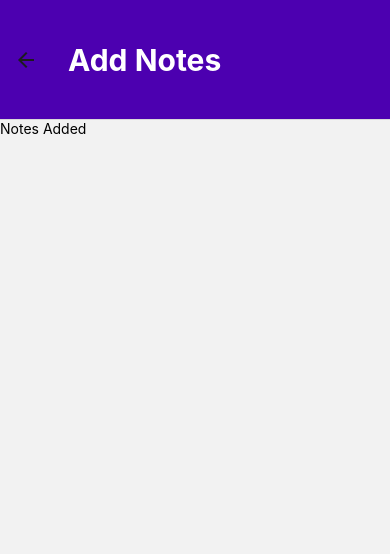
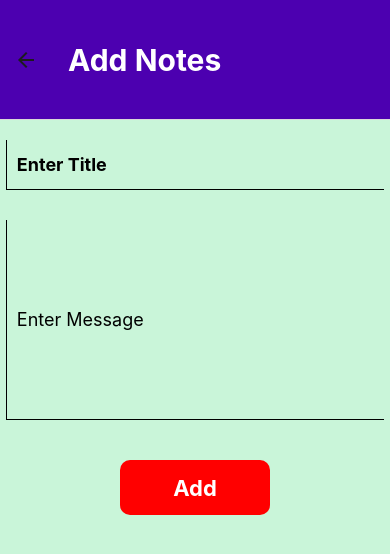
Before and after one commit to Meenalsolanki220397/React-Native-Notes-App, a React Native app: screen /Home in a window 390 px wide. Both pictures are taken after a click on the button "ADD NOTES". Shown: the top 554 px of the page. Built offline with nearby package versions, Linux system fonts and the light colour scheme; no server answers; the database is empty.

Commit message:
Add notes componenet created

```diff
--- a/src/Dashboard.js
+++ b/src/Dashboard.js
@@ -47,8 +47,6 @@ const Dashboard = () => {
 
 <Button title='Add Notes' onPress={handlePress}/>
             </View>
-
-
     )
 }
 
--- a/src/NoteAdd.js
+++ b/src/NoteAdd.js
@@ -1,12 +1,120 @@
-import { View , Text} from "react-native";
-import React from "react";
+import { View, Text, Keyboard, StyleSheet, TextInput, TouchableOpacity } from "react-native";
+import React, { useState, useEffect } from "react";
+import { firebase } from '../config';
 
 const NoteAdd = () => {
-    return(
-        <View>
-           <Text>Notes Added</Text>
+    const [title, setTitle] = useState('');
+    const [message, setMessage] = useState('');
+
+    const handleTitleChange = (text) => {
+        setTitle(text);
+    }
+
+    const handleMessageChange = (text) => {
+        setMessage(text);
+    }
+
+    const handleAddNotes = async () => {
+
+        // approach 1
+        // firebase.firestore()
+        //     .collection('notes')
+        //     .add({
+        //        Title: title,
+        //        Message: message
+        //     }).then(() => {
+        //         setMessage('');
+        //         setTitle('');
+        //         Keyboard.dismiss();
+        //     }).catch((error) => {
+        //         alert(error);
+        //     })
+
+        // approach 2
+        try {
+            // Reference to our collection in firestore
+            const collectionRef = firebase.firestore().collection('notes');
+            // Data to be added
+            const data = {
+                Title: title,
+                Message: message,
+            };
+
+            // Add data to Firestore
+            await collectionRef.add(data);
+            console.log('Data added successfully!'); // will show success toster later
+            setMessage('');
+            setTitle('');
+            Keyboard.dismiss();
+        } catch (error) {
+            console.error('Error adding data to Firestore: ', error);
+        }
+    }
+    return (
+        <View style={styles.container}>
+            <TextInput placeholder="Enter Title"
+                value={title}
+                onChangeText={handleTitleChange}
+                style={styles.inputTitle} />
+
+            <TextInput placeholder="Enter Message"
+                value={message}
+                onChangeText={handleMessageChange}
+                style={styles.inputMessage} />
+
+            <TouchableOpacity
+                style={styles.button}
+                onPress={handleAddNotes}>
+                <Text style={styles.buttonLabel}>Add</Text>
+            </TouchableOpacity>
         </View>
     )
 }
 
-export default NoteAdd
+export default NoteAdd;
+
+const styles = StyleSheet.create({
+    container: {
+        flex: 1,
+        alignItems: 'center',
+        backgroundColor: '#c9f5d9'
+    },
+    inputTitle: {
+        fontSize: 18,
+        fontWeight: 'bold',
+        marginTop: 20,
+        marginBottom: 10,
+        height: 50,
+        width: '97%',
+        borderBottomWidth: 1 / 2,
+        borderLeftWidth: 1 / 2,
+        padding: 10
+    },
+    inputMessage: {
+        fontSize: 18,
+        marginTop: 20,
+        marginBottom: 20,
+        height: 200,
+        width: '97%',
+        borderBottomWidth: 1 / 2,
+        borderLeftWidth: 1 / 2,
+        padding: 10
+    },
+    button: {
+        backgroundColor: 'red',
+        borderRadius: 10,
+        marginTop: 20,
+        height: 55,
+        width: 150,
+        alignItems: 'center',
+        justifyContent: 'center',
+        elevation: 7,
+        shadowColor: 'blue'
+
+    },
+    buttonLabel: {
+        color: '#fff',
+        fontSize: 22,
+        fontWeight: 'bold'
+    }
+})
```
